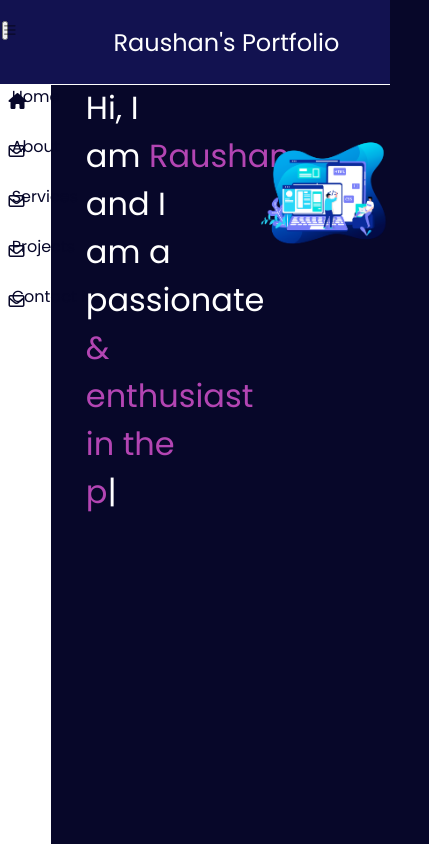
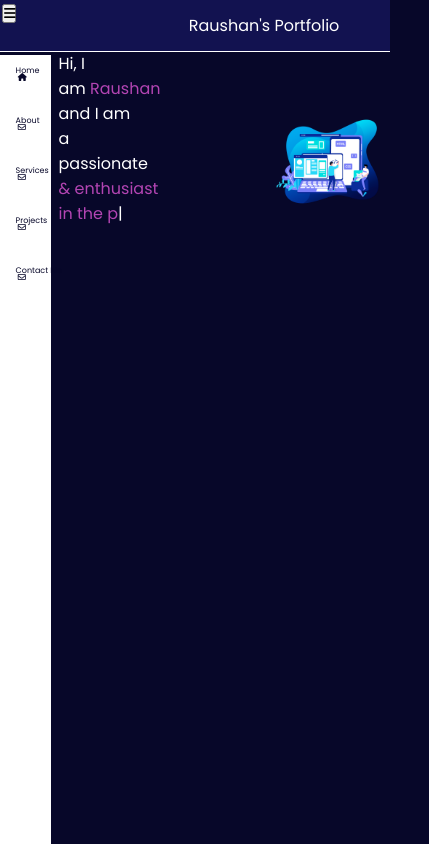
Before and after one commit to raushan7747/dashboard, a plain HTML site: page index.html in a window 390 px wide. Shown: the whole page, 429 px wide, since content can reach past the window. Drawn offline with nearby package versions, Linux system fonts and the light colour scheme.

```diff
--- a/index.html
+++ b/index.html
@@ -18,7 +18,7 @@
         <nav class="navBar">
             <div id="navBar">
                 <button>
-                    <i class="fa-sharp fa-solid fa-bars fa-beat-fade"></i>
+                    <i class="fa-sharp fa-solid fa-bars"></i>
                 </button>
             </div>
             <div class="right">
--- a/style.css
+++ b/style.css
@@ -38,9 +38,11 @@ body header .navBar ul li a {
     text-decoration: none;
     color: var(--body-color);
 }
-body header .navBar .right ul{
+
+body header .navBar .right ul {
     list-style-type: none;
 }
+
 body header .navBar .right ul li a:hover {
     color: var(--purple-color);
     font-size: 1.3rem;
@@ -103,7 +105,7 @@ body header .navBar .right {
     position: fixed;
     height: 100vh;
     left: 0%;
-    /* left: -100%; to hide navbar */
+    /* left: -100%; */
     top: 10%;
     width: 13vw;
 }
@@ -126,3 +128,69 @@ body header .right #contact {
     position: fixed;
     left: 3vw;
 }
+
+@media screen and (max-width: 600px) {
+    body header .navBar .heading {
+        font-size: 1rem;
+    }
+
+    body header .navBar {
+        height: 6vh;
+    }
+
+    body header .navBar ul li a {
+        font-size: 50%;
+    }
+
+    body header .navBar .right ul li a:hover {
+        font-size: 1.1rem;
+    }
+
+    main .firstSection {
+        border-bottom: solid .5px;
+    }
+
+    main .firstSection .leftSection {
+        left: 15%;
+        top: 6%;
+        font-size: 1rem;
+    }
+
+    main .firstSection .rightSection {
+        width: 40%;
+        margin-top: -5%;
+        margin-right: -10%;
+    }
+
+    main .firstSection .rightSection img {
+        width:  70%;
+    }
+
+    main .firstSection .leftSection div {
+        width: 20vw;
+    }
+
+    body header .navBar #navBar button {
+        width: 3.5%;
+        top: .5vh;
+    }
+
+    body header .navBar .right {
+        top: 6.5%;
+        width: 13%;
+    }
+
+    body header .right #home,
+    body header .right #about,
+    body header .right #services,
+    body header .right #projects,
+    body header .right #contact {
+        margin: 2.1vh;
+        font-size: 50%;
+    }
+
+    .leftSideBar {
+        left: 4vw;
+    }
+
+}
```
